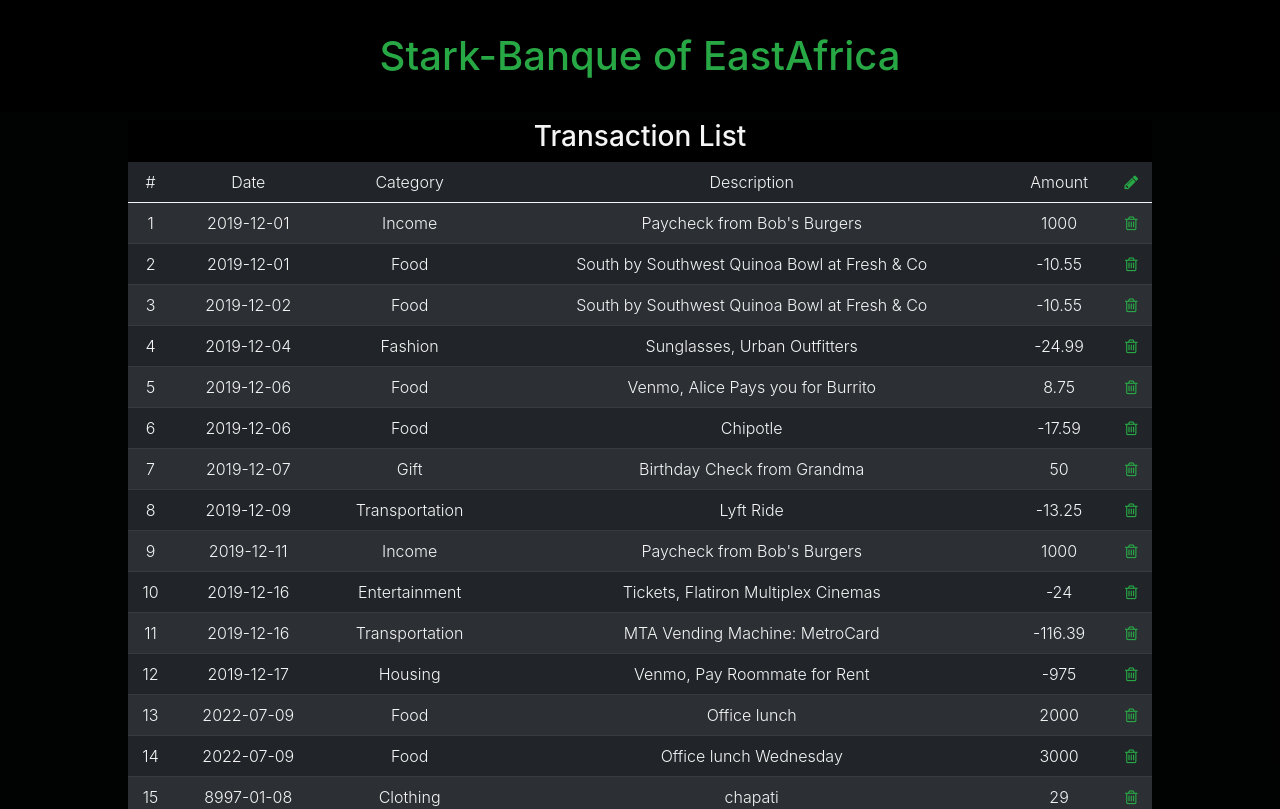
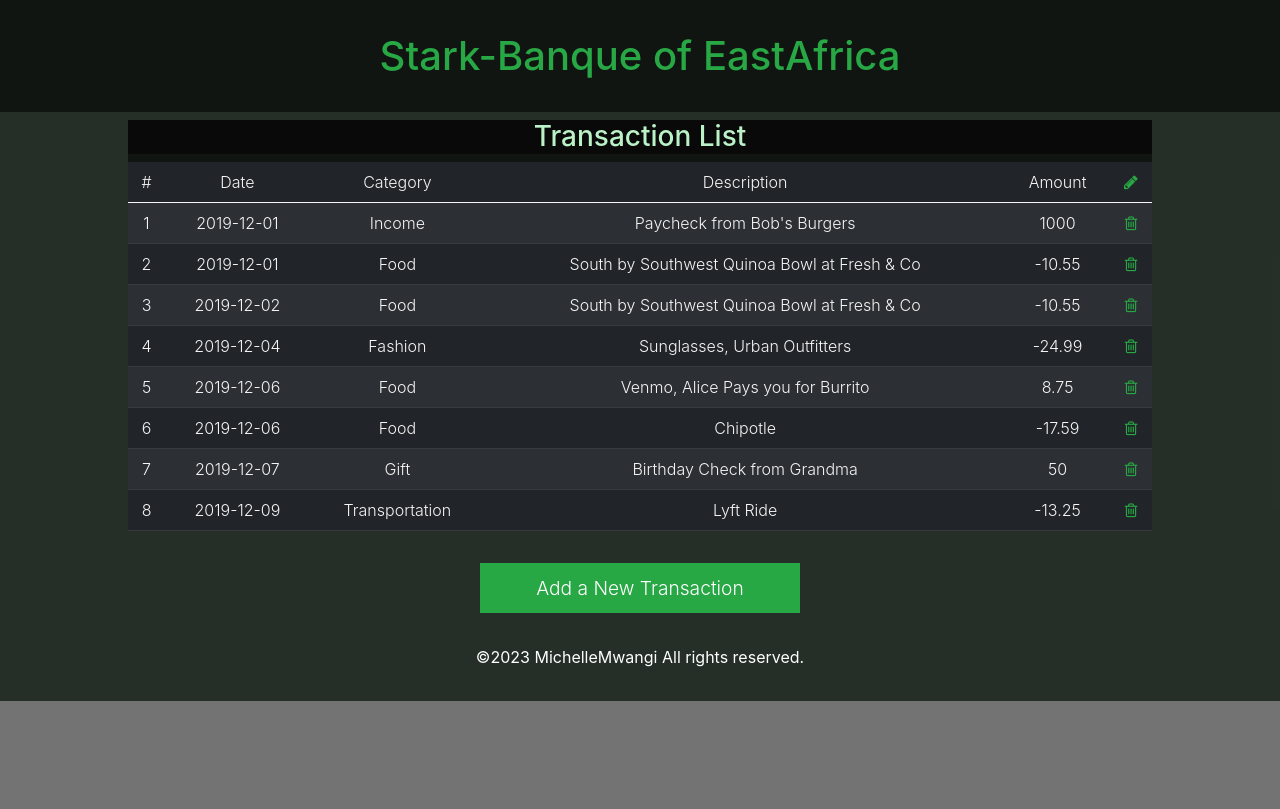
Before and after one commit to michellemwangi01/Stark-Banque, a React (Create React App) app: page / in a window 1280 px wide. Shown: the top 809 px of the page. Built offline with nearby package versions, Linux system fonts and the light colour scheme; data requests are answered from the project's data file.

Commit message:
delete functionality completed

```diff
--- a/db.json
+++ b/db.json
@@ -55,55 +55,6 @@
       "description": "Lyft Ride",
       "category": "Transportation",
       "amount": -13.25
-    },
-    {
-      "id": 9,
-      "date": "2019-12-11",
-      "description": "Paycheck from Bob's Burgers",
-      "category": "Income",
-      "amount": 1000
-    },
-    {
-      "id": 10,
-      "date": "2019-12-16",
-      "description": "Tickets, Flatiron Multiplex Cinemas",
-      "category": "Entertainment",
-      "amount": -24
-    },
-    {
-      "id": 11,
-      "date": "2019-12-16",
-      "description": "MTA Vending Machine: MetroCard",
-      "category": "Transportation",
-      "amount": -116.39
-    },
-    {
-      "id": 12,
-      "date": "2019-12-17",
-      "description": "Venmo, Pay Roommate for Rent",
-      "category": "Housing",
-      "amount": -975
-    },
-    {
-      "date": "2022-07-09",
-      "description": "Office lunch",
-      "category": "Food",
-      "amount": "2000",
-      "id": 13
-    },
-    {
-      "date": "2022-07-09",
-      "description": "Office lunch Wednesday",
-      "category": "Food",
-      "amount": "3000",
-      "id": 14
-    },
-    {
-      "category": "Clothing",
-      "description": "chapati",
-      "amount": "29",
-      "date": "8997-01-08",
-      "id": 15
     }
   ]
 }
--- a/src/App.js
+++ b/src/App.js
@@ -9,6 +9,7 @@
 
   const [transactions, setTransactions] = useState([])
   const [formToggler, setFormToggler] = useState(false)
+  const [addTransactionBtnText, setAddTransactionBtnText] = useState("Add a New Transaction")
 
   function addNewTransaction(newTrans){
     console.log(newTrans);
@@ -20,6 +21,8 @@
       body: JSON.stringify(newTrans),
   })
   }
+
+
 
   useEffect(() => {
     fetch('http://localhost:8001/transactions')
@@ -36,10 +39,18 @@
 
 
 
- const formTogglerHandler = () =>  {
+
+
+
+  const formTogglerHandler = () =>  {
   setFormToggler(!formToggler)
+
  }
 
+ useEffect(()=>{
+   formToggler ? setAddTransactionBtnText("Close Form") : setAddTransactionBtnText("Add a New Transaction")
+
+ },[formToggler])
 
 
 
@@ -47,8 +58,8 @@
   return (
     <div className="App">
     <h1>Stark-Banque of EastAfrica</h1>
-    <TransactionsList transactions={transactions}/>
-    <button onClick={formTogglerHandler} id="formTogglerButton">Add a New Transaction</button>
+    <TransactionsList setTransactions={setTransactions} transactions={transactions}/>
+    <button onClick={formTogglerHandler} id="formTogglerButton">{addTransactionBtnText}</button>
     {formToggler ?  <TransactionForm onSubmitTransaction = {addNewTransaction}  /> : null  }
     </div>
   );
--- a/src/Components/Transaction.js
+++ b/src/Components/Transaction.js
@@ -1,6 +1,12 @@
 import React from 'react'
 
-const Transaction = ({transaction}) => {
+const Transaction = ({transaction, onDeleteTransaction}) => {
+  let id = transaction.id
+
+  const deleteTransactionHandler =()=>{
+    onDeleteTransaction(id)
+  }
+
   return (
     <tr key={transaction.id}>
       <td>{transaction.id}</td>
@@ -8,7 +14,7 @@
       <td>{transaction.category}</td>
       <td>{transaction.description}</td>
       <td>{transaction.amount}  </td>
-      <td><i class="fa fa-trash-o" ></i></td>
+      <td onClick={deleteTransactionHandler} id={transaction.id}><i class="fa fa-trash-o" ></i></td>
     </tr>
   )
 }
--- a/src/Components/TransactionsList.js
+++ b/src/Components/TransactionsList.js
@@ -1,8 +1,27 @@
 import React from 'react'
 import Transaction from './Transaction'
+import { useState } from 'react'
 
-const TransactionsList = ({transactions}) => {
-  const transactionList = transactions.map(transaction => <Transaction key={transaction.id} transaction={transaction}/>)
+const TransactionsList = ({transactions, setTransactions}) => {
+  const [transactionDeleteID, settransactionDeleteID] = useState(0)
+
+
+  function deleteTransaction(id){
+    fetch(`http://localhost:8001/transactions/${id}`,{
+      method: "DELETE",
+    })
+
+    const newTransactionList =
+    transactions.filter(transaction => transaction.id != id)
+    setTransactions(newTransactionList);
+  }
+
+
+  console.log(transactions);
+  const transactionList =
+  transactions.map(transaction => <Transaction onDeleteTransaction={deleteTransaction}key={transaction.id} transaction={transaction}/>)
+
+
   return (
     <div className='componentContainer'>
       <h3>Transaction List</h3>
--- a/src/Styles/customStyles.css
+++ b/src/Styles/customStyles.css
@@ -1,20 +1,24 @@
 :root {
     --primary-color: #28a745;
-    --secondary-color: #6c757d;
+    --secondary-color: #baf1c7;;
     --border-radius: 4px;
   }
 
 *{
-    background-color: rgba(0,0,0, 0.9);
+    background-color: rgba(0,0,0, 0.55);
     color: whitesmoke;
     margin: 0;
 }
 body{
-    background-color:  #9eeab0 ;
+    background-color:  #b9e9c4;
 }
 h1{
+    background-color: rgba(0,0,0, 0.55);
     padding: 2rem;
     color: var(--primary-color) ;
+}
+h3{
+    color:  var(--secondary-color);
 }
 .componentContainer{
     width: 80%;
@@ -67,7 +71,7 @@
     margin: auto;
     padding: 2rem;
     /* visibility: hidden; */
-    width: 40%;
+    width: 60%;
 }
 fieldset{
     padding: 25px;
```
